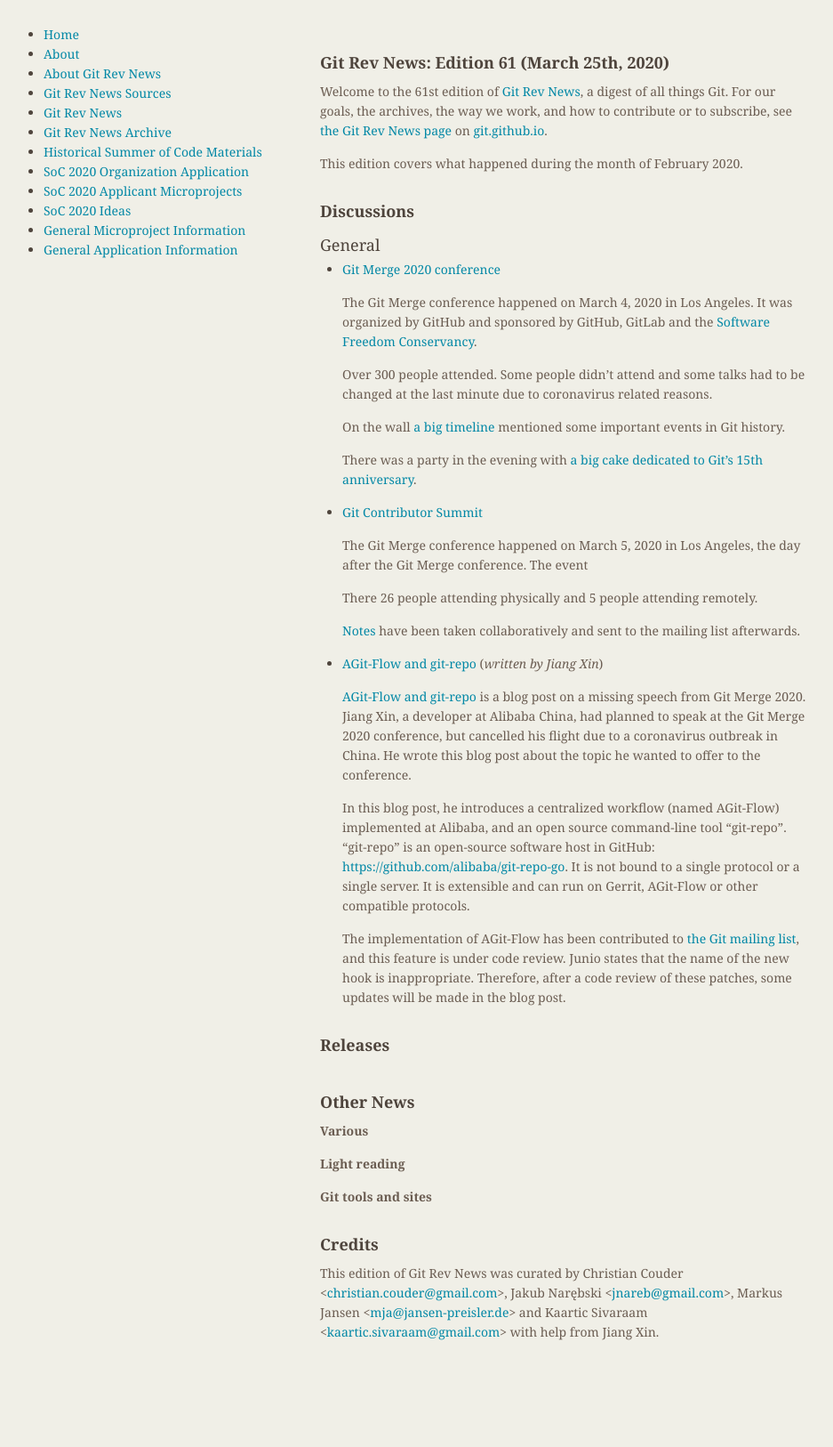
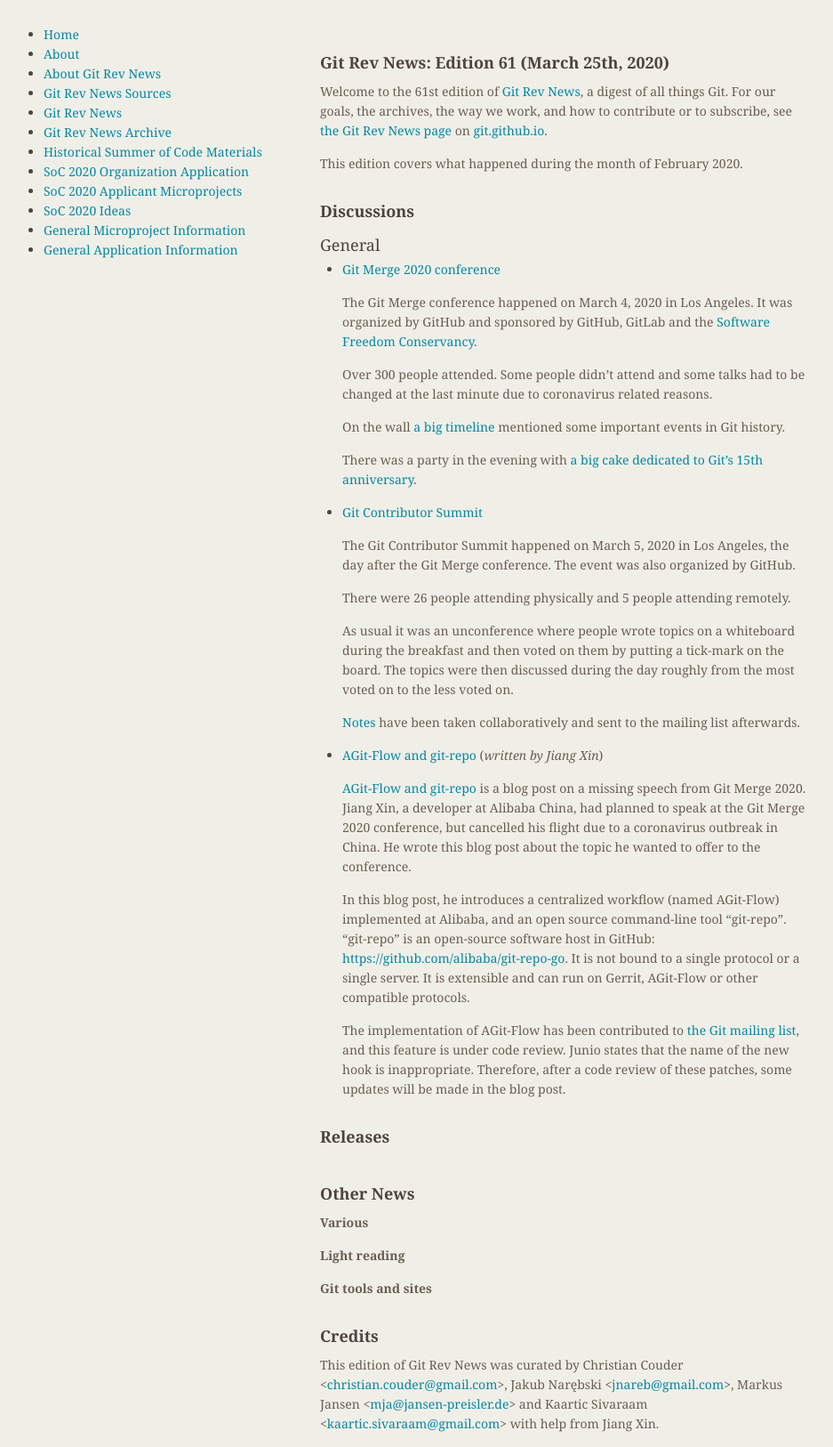
Before and after one commit to git/git.github.io, a Jekyll site: the page built from rev_news/drafts/edition-61.md, in a window 1280 px wide. Shown: the whole page at 89% size, without its empty margins (174-1111 px from the left). Built offline with Jekyll 4.4.1, drawn with Linux system fonts in a browser that asks for light colours; before the commit the page ends 1523 px from its top, so only the background shows below that.

Commit message:
rn-61: improve Contributor Summit article

```diff
--- a/rev_news/drafts/edition-61.md
+++ b/rev_news/drafts/edition-61.md
@@ -38,11 +38,17 @@
 
 * [Git Contributor Summit](https://lore.kernel.org/git/AC2EB721-2979-43FD-922D-C5076A57F24B@jramsay.com.au/)
 
-  The Git Merge conference happened on March 5, 2020 in Los Angeles,
-  the day after the Git Merge conference. The event
+  The Git Contributor Summit happened on March 5, 2020 in Los Angeles,
+  the day after the Git Merge conference. The event was also organized
+  by GitHub.
 
-  There 26 people attending physically and 5 people attending
+  There were 26 people attending physically and 5 people attending
   remotely.
+
+  As usual it was an unconference where people wrote topics on a
+  whiteboard during the breakfast and then voted on them by putting a
+  tick-mark on the board. The topics were then discussed during the
+  day roughly from the most voted on to the less voted on.
 
   [Notes](https://lore.kernel.org/git/AC2EB721-2979-43FD-922D-C5076A57F24B@jramsay.com.au/)
   have been taken collaboratively and sent to the mailing list
```
